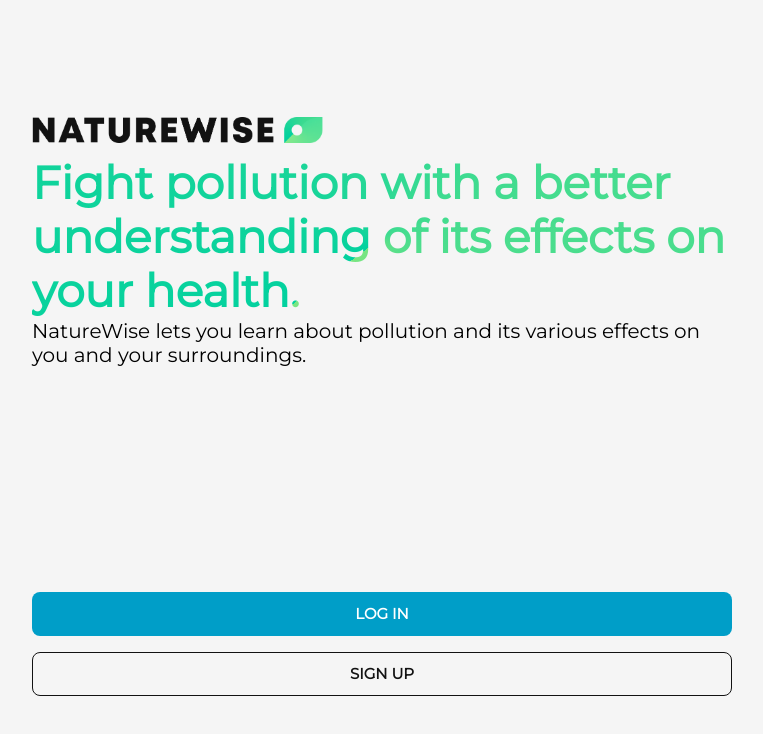
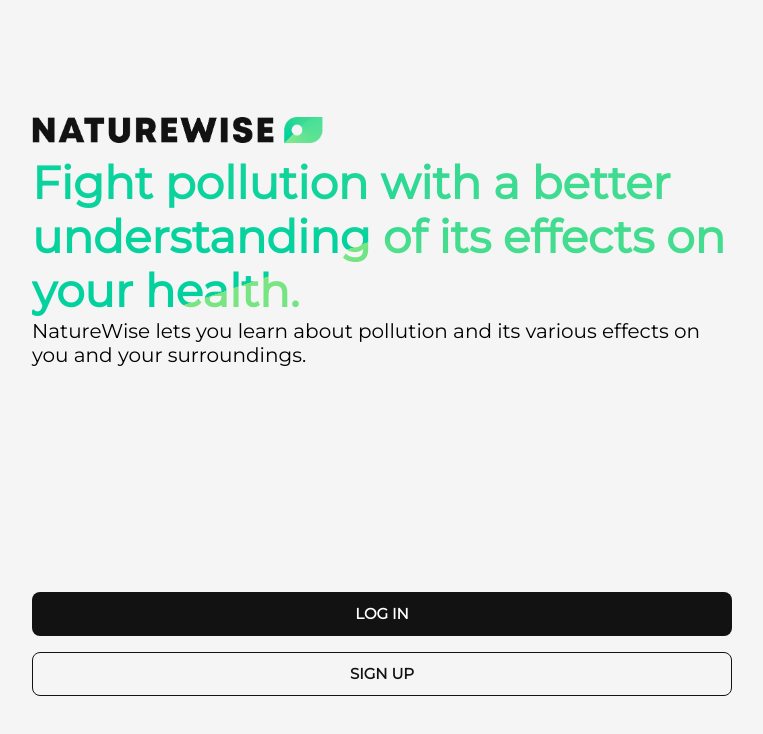
Before and after one commit to BenjaminC4illet/naturewise, a React (Create React App) app: page / in a window 1280 px wide. Shown: the top 734 px of the page, without its empty margins (258-1021 px from the left). Built offline with nearby package versions, Linux system fonts and the light colour scheme.

Commit message:
Remove animation

```diff
--- a/src/App.css
+++ b/src/App.css
@@ -32,12 +32,6 @@ html{
   -webkit-background-clip: text;
   -webkit-text-fill-color: transparent;
   font-weight: bolder;
-  animation-name: rotate;
-  animation-duration: 10s;
-  animation-iteration-count: infinite;
-  -webkit-animation-timing-function: linear; /* Chrome, Safari, Opera */
-  animation-timing-function: linear;
-  transition: 1s ease-in-out all
 }
 
 img{
@@ -56,23 +50,3 @@ img{
   text-align: left;
   font-size: var( --sd-global-font-size-2);
 }
-
-@keyframes rotate {
-  0% {
-    background: conic-gradient(from 0rad, #00D19F, #7AE582);
-    -webkit-background-clip: text;
-    -webkit-text-fill-color: transparent;
-  }
-
-  50% {
-    background: conic-gradient(from 180rad, #00D19F, #7AE582);
-    -webkit-background-clip: text;
-    -webkit-text-fill-color: transparent;
-  }
-
-  100% {
-    background: conic-gradient(from 360rad, #00D19F, #7AE582);
-    -webkit-background-clip: text;
-    -webkit-text-fill-color: transparent;
-  }
-}
--- a/src/stories/button.css
+++ b/src/stories/button.css
@@ -19,7 +19,7 @@
 }
 .storybook-button--primary {
   color: white;
-  background-color: var(--sd-global-colors-rich-electric-blue);
+  background-color: var(--sd-global-colors-chinese-black);
   box-shadow: none;
   transition: box-shadow .3s ease-in-out;
 }
--- a/src/stories/card.css
+++ b/src/stories/card.css
@@ -38,17 +38,20 @@ li{
   background: var( --sd-global-colors-chinese-black);
   -webkit-background-clip: text;
   -webkit-text-fill-color: transparent;
+  background-clip: text;
 }
 .cardHeader > p{
   background: var( --sd-global-colors-chinese-silver);
   -webkit-background-clip: text;
   -webkit-text-fill-color: transparent;
+  background-clip: text;
 }
 
 .storybook-card--true > .cardHeader > p{
   background: conic-gradient(from 4.384rad, #00D19F, #7AE582);
   -webkit-background-clip: text;
   -webkit-text-fill-color: transparent;
+  background-clip: text;
 }
 
 .storybook-card--true{
```
Also changed, not shown: 1 other file (tests, documents, lock files or other folders).
